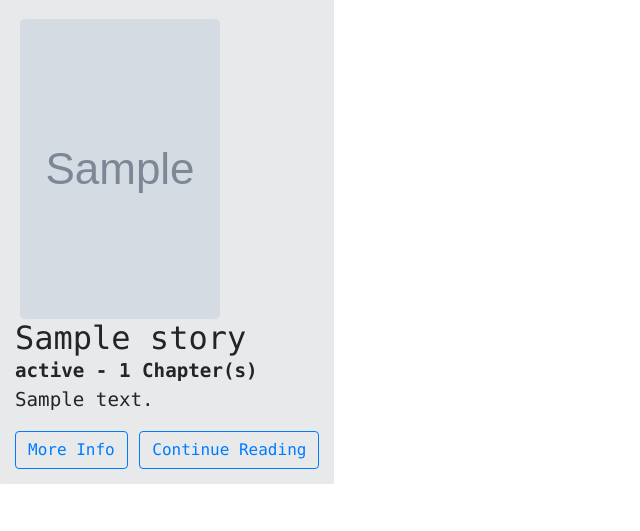
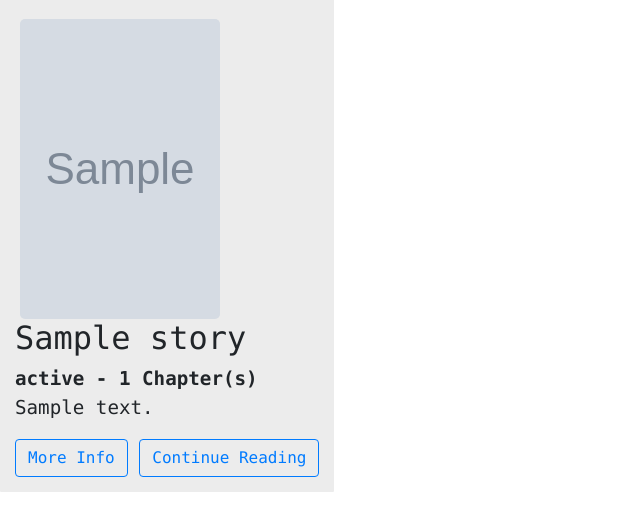
Before and after one commit to benliew68/ComicReader, a Flask app: template templates/library.html in a window 1280 px wide; the page is wider, and only the part inside the window is pictured. Shown: the part 118-649 px from the top of that part, without its empty margins (0-640 px from the left). Run offline with Flask 2, Linux system fonts and the light colour scheme; the visitor is signed in with stand-in values (Sample User, id 1); tables that the repository leaves empty hold one stand-in row (values such as "Sample post"); the template is opened without the code that fills it: most values are stand-ins (such as "Sample title", 1, 10 or a date in 2020); grey boxes marked "Sample" are stand-in pictures; some libraries are stand-ins or nearby versions.

Commit message:
update requirements.txt

```diff
--- a/static/search.css
+++ b/static/search.css
@@ -1,8 +1,3 @@
-h1{margin:0;}
-h2{margin:0;}
-h3{margin:0;}
-
-
 .img-cover {
     float: left;
     margin-top: 5px;
@@ -14,7 +9,7 @@ h3{margin:0;}
 .story-div {
     overflow: auto;
     border-radius: 1px;
-    background-color: #E7E9EB;
+    background-color: #ececec; /*#ececec -> #f5f5f5 dark -> light*/
     padding: 15px;
     font-size: 120%;
     font-family: Consolas,Menlo,"Courier New", Courier, monospace;
```
Also changed, not shown: requirements.txt (+3 -175 lines).
